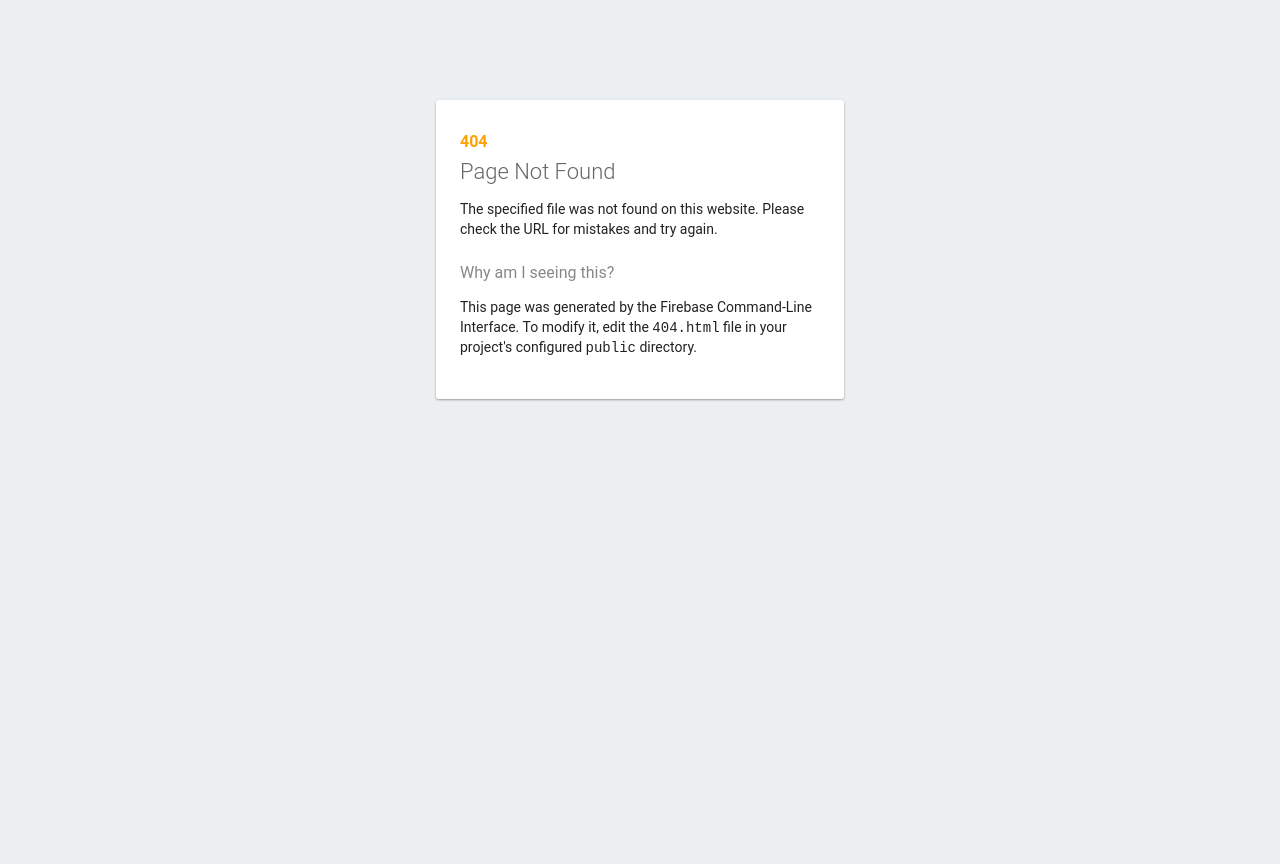
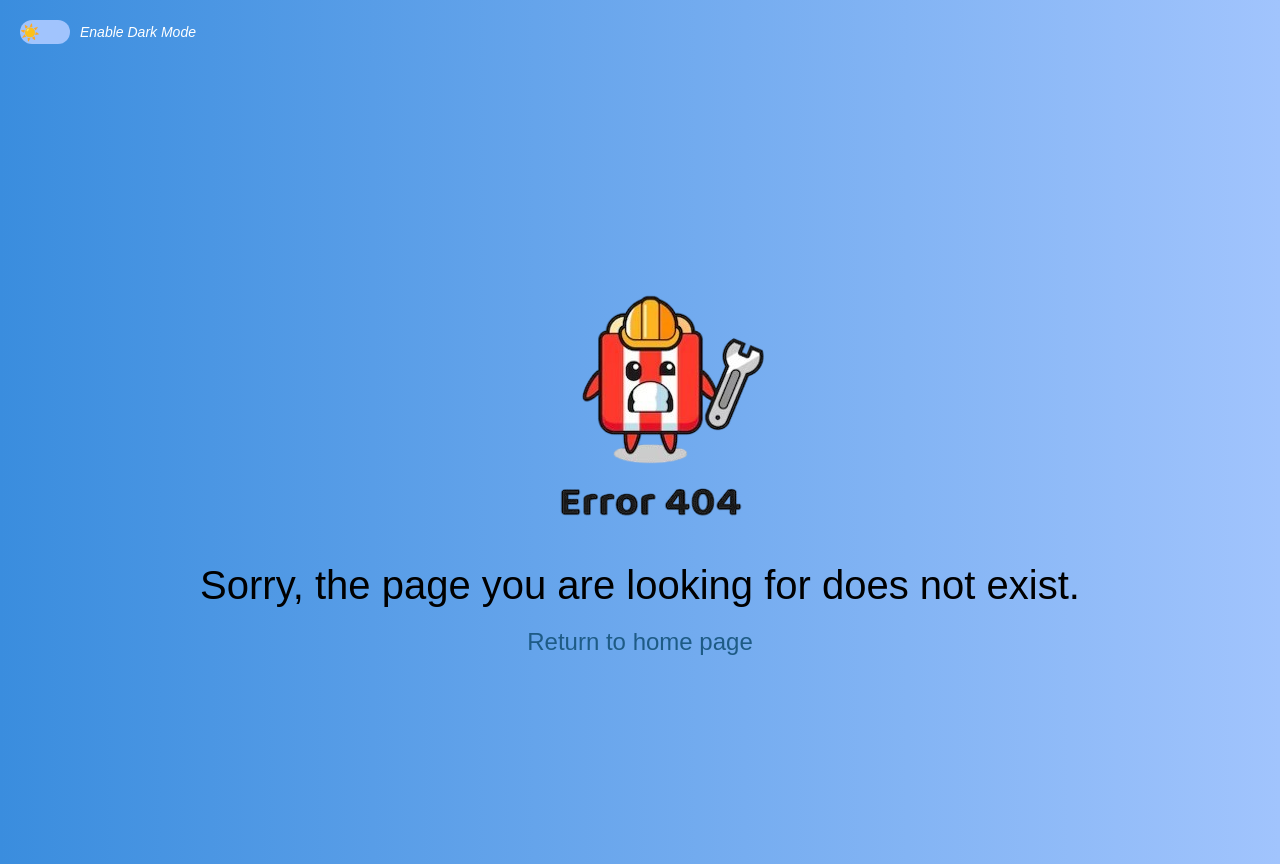
Before and after one commit to RetsimX81B/Cornmium-web, a plain HTML site: page public/404.html in a window 1280 px wide. Before the commit the page ends 800 px from the top, so only its background shows below. Drawn offline with nearby package versions, Linux system fonts and the light colour scheme.

Commit message:
added a 404 page and ads

```diff
--- a/public/404.html
+++ b/public/404.html
@@ -1,33 +1,56 @@
 <!DOCTYPE html>
-<html>
+<html lang="en">
+
 <head>
-    <meta charset="utf-8">
-    <meta name="viewport" content="width=device-width, initial-scale=1">
-    <title>Page Not Found</title>
+    <meta charset="UTF-8">
+    <meta name="viewport" content="width=device-width, initial-scale=1.0">
+    <meta http-equiv="x-ua-compatible" content="IE=11">
+    <title>Research Page</title>
+    <link rel="stylesheet" href="./css/404.css">
+    <link rel="stylesheet" href="./css/header.css">
+    <link rel="stylesheet" href="./css/index.css">
+    <link rel="stylesheet" href="./css/main.css">
+    <link rel="stylesheet" href="./css/footer.css">
+    <link rel="shortcut icon" href="./image/logo2.ico" type="image/x-icon">
 
-    <style media="screen">
-      body { background: #ECEFF1; color: rgba(0,0,0,0.87); font-family: Roboto, Helvetica, Arial, sans-serif; margin: 0; padding: 0; }
-      #message { background: white; max-width: 360px; margin: 100px auto 16px; padding: 32px 24px 16px; border-radius: 3px; }
-      #message h3 { color: #888; font-weight: normal; font-size: 16px; margin: 16px 0 12px; }
-      #message h2 { color: #ffa100; font-weight: bold; font-size: 16px; margin: 0 0 8px; }
-      #message h1 { font-size: 22px; font-weight: 300; color: rgba(0,0,0,0.6); margin: 0 0 16px;}
-      #message p { line-height: 140%; margin: 16px 0 24px; font-size: 14px; }
-      #message a { display: block; text-align: center; background: #039be5; text-transform: uppercase; text-decoration: none; color: white; padding: 16px; border-radius: 4px; }
-      #message, #message a { box-shadow: 0 1px 3px rgba(0,0,0,0.12), 0 1px 2px rgba(0,0,0,0.24); }
-      #load { color: rgba(0,0,0,0.4); text-align: center; font-size: 13px; }
-      @media (max-width: 600px) {
-        body, #message { margin-top: 0; background: white; box-shadow: none; }
-        body { border-top: 16px solid #ffa100; }
+    <!-- google fonts -->
+    <link rel="stylesheet"
+        href="https://fonts.googleapis.com/css2?family=Material+Symbols+Outlined:opsz,wght,FILL,GRAD@20..48,100..700,0..1,-50..200&icon_names=search" />
+
+    <style>
+        .material-symbols-outlined {
+            font-variation-settings:
+                'FILL' 0,
+                'wght' 400,
+                'GRAD' 0,
+                'opsz' 24
         }
     </style>
 </head>
+
 <body>
-    <div id="message">
-      <h2>404</h2>
-      <h1>Page Not Found</h1>
-      <p>The specified file was not found on this website. Please check the URL for mistakes and try again.</p>
-      <h3>Why am I seeing this?</h3>
-      <p>This page was generated by the Firebase Command-Line Interface. To modify it, edit the <code>404.html</code> file in your project's configured <code>public</code> directory.</p>
+    <header>
+        <nav>
+            <div class="theme-switch-wrapper">
+                <label class="theme-box" for="checkbox">
+                    <input type="checkbox" name="" id="checkbox">
+                    <div class="slider round">
+                        <span class="icon-sun" aria-hidden="true">☀️</span>
+                        <span class="icon-moon" aria-hidden="true">🌙</span>
                     </div>
+                </label>
+                <em id="checkbox-text" style="color: var(--text-color);">Enable Dark Mode</em>
+            </div>
+        </nav>
+    </header>
+    <main>
+        <div class="error-container">
+            <img src="./image/404.png" alt="Page not Found" class="error-img">
+            <p> Sorry, the page you are looking for does not exist.</p>
+            <a href="./index.html" class="home-link">Return to home page</a>
+        </div>
+    </main>
 </body>
+<script type="text/javascript" src=" ./javascript/darkmode.js"></script>
+
 </html>
--- /dev/null
+++ b/public/css/404.css
@@ -0,0 +1,27 @@
+.error-container {
+    display: flex;
+    flex-direction: column;
+    align-items: center;
+    justify-content: center;
+    height: 100vh;
+    text-align: center;
+}
+.error-img {
+    max-width: 500px;
+    height: auto;
+}
+
+p {
+    font-size: 2.5em;
+    margin: 20px 0;
+}
+
+.home-link {
+    text-decoration: none;
+    color: #1e5b85;
+    font-size: 1.5em
+}
+
+.home-link:hover {
+    text-decoration: underline;
+}
```
Also changed, not shown: public/pages/research.html (+2 -0 lines), firebase.json, public/ads.txt (added), public/image/404.jpg (added), public/image/404.png (added). Lines whose indentation alone changed are shown as unchanged.
